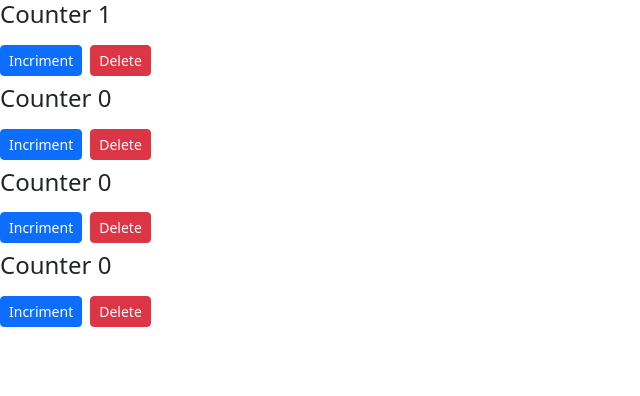
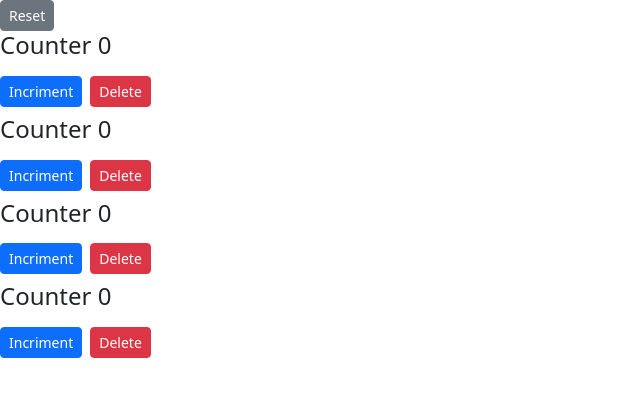
Before and after one commit to V5NEXT/react-counter-app, a React (Create React App) app: page / in a window 1280 px wide. Shown: the top 396 px of the page, without its empty margins (0-640 px from the left). Built offline with nearby package versions, Linux system fonts and the light colour scheme.

Commit message:
Resetting Values

```diff
--- a/src/components/counters.jsx
+++ b/src/components/counters.jsx
@@ -5,7 +5,7 @@
 class Counters extends Component {
     state = {
         counters : [
-            {id : 1, value : 1},
+            {id : 1, value : 0},
             {id : 2, value : 0},
             {id : 3, value : 0},
             {id : 4, value : 0}
@@ -21,6 +21,14 @@
         counters[index].value ++;
         this.setState({counters});
      }
+    handleReset = ()=>{
+       const counters = this.state.counters.map(c =>{
+        c.value = 0;
+        return c
+       })
+       this.setState(counters)
+    }
+
 
      handleDelte = (counterId) =>{
         const counters = this.state.counters.filter(c => c.id !== counterId)
@@ -30,6 +38,7 @@
     render() {
         return (
             <div>
+            <button onClick={this.handleReset} className='btn btn-sm btn-secondary'>Reset</button>
               {this.state.counters.map((counter)=> <Counter key={counter.id}
               onAddition={this.handleAddition} onDelete={this.handleDelte}
               counter={counter}>
```
